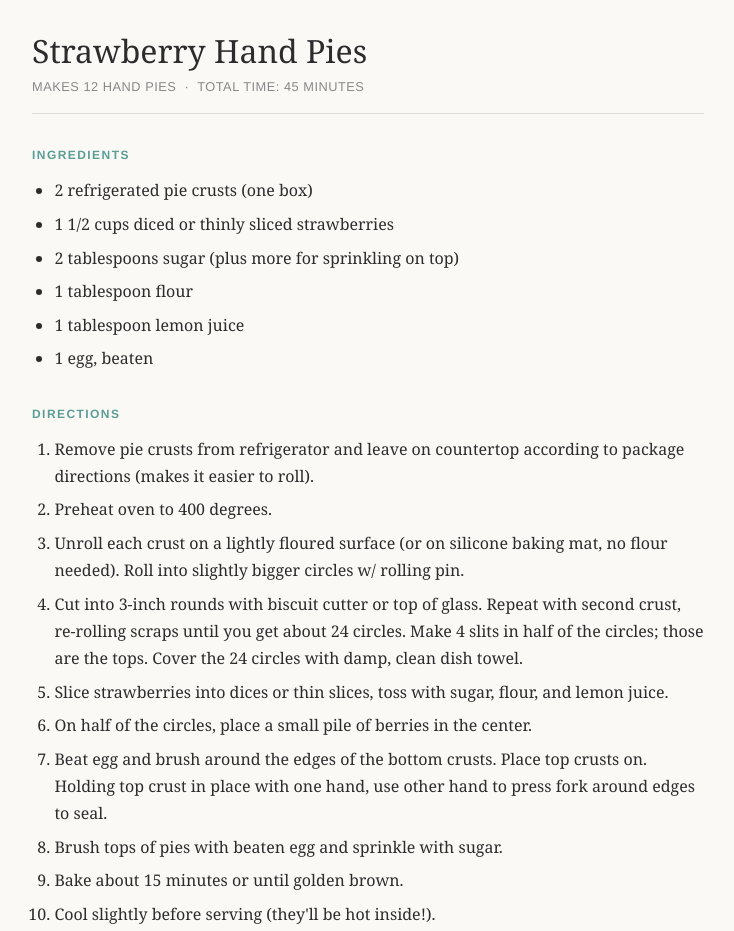
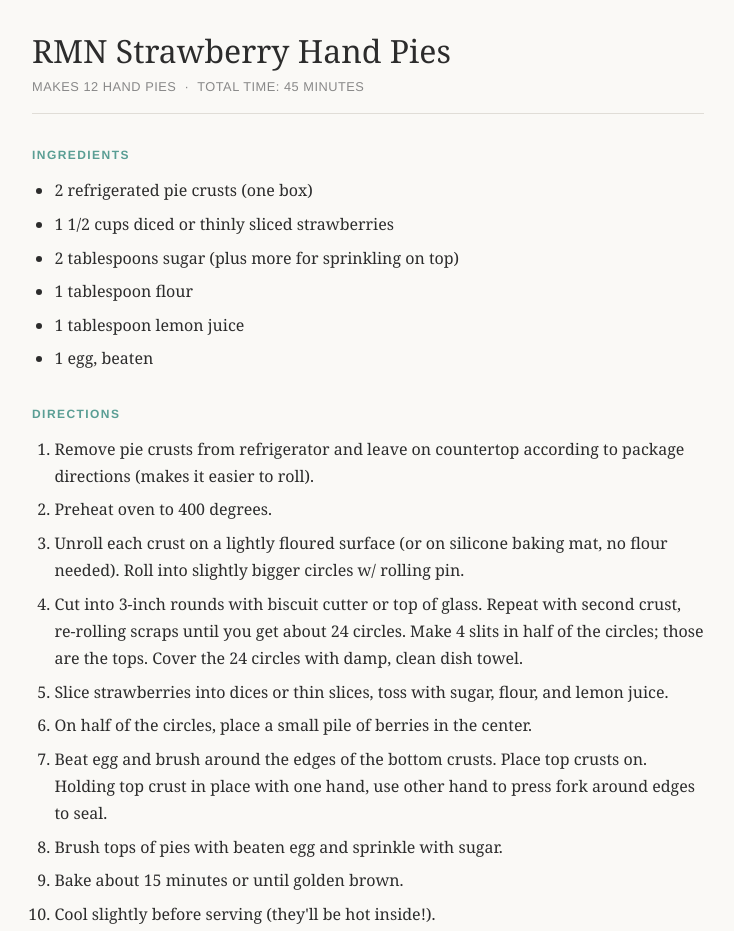
Before and after one commit to nataliemarta/my-recipes, a plain HTML site: page strawberry-hand-pies.html in a window 1280 px wide. Shown: the top 931 px of the page, without its empty margins (272-1006 px from the left). Drawn offline with Linux system fonts and the light colour scheme.

Commit message:
Add strawberry-hand-pies.html

```diff
--- a/strawberry-hand-pies.html
+++ b/strawberry-hand-pies.html
@@ -3,7 +3,7 @@
 <head>
     <meta charset="UTF-8">
     <meta name="viewport" content="width=device-width, initial-scale=1.0">
-    <title>Strawberry Hand Pies</title>
+    <title>RMN Strawberry Hand Pies</title>
     <style>
         * { box-sizing: border-box; margin: 0; padding: 0; }
         body {
@@ -64,7 +64,7 @@
     </style>
 </head>
 <body>
-    <h1>Strawberry Hand Pies</h1>
+    <h1>RMN Strawberry Hand Pies</h1>
     <p class="meta">Makes 12 hand pies &nbsp;·&nbsp; Total Time: 45 minutes</p>
 
     <h2>Ingredients</h2>
```
